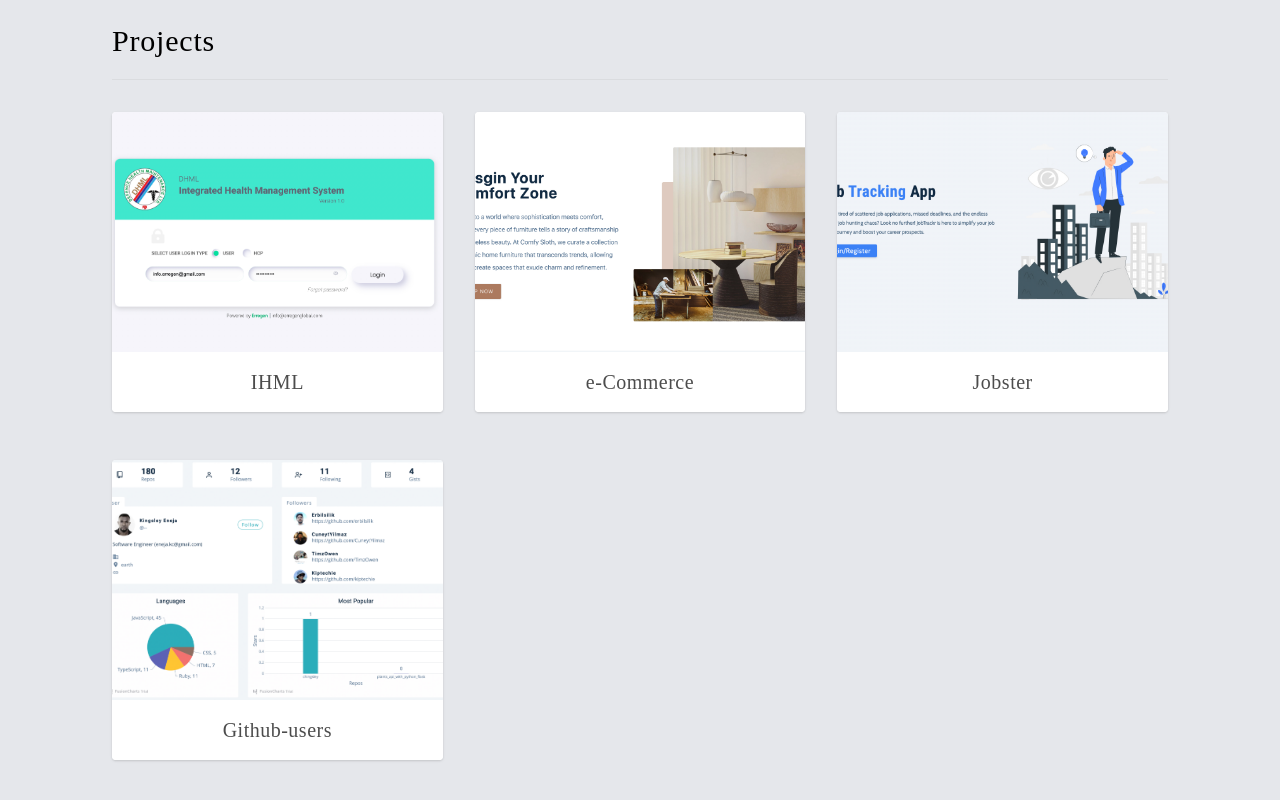
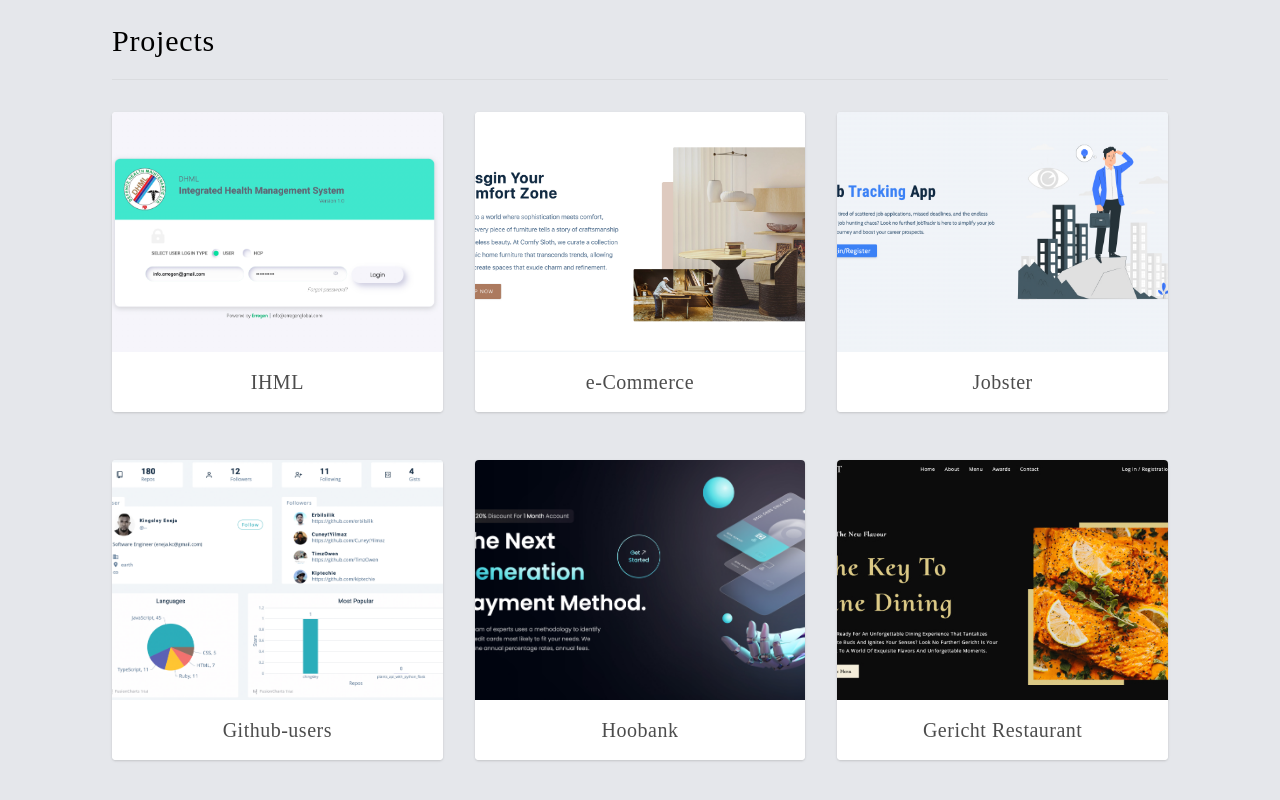
Before and after one commit to chingsley/portfolio_website_v4, a React (Create React App) app: page / in a window 1280 px wide. Shown: the part 1930-2730 px from the top of the page. Built offline with nearby package versions, Linux system fonts and the light colour scheme.

Commit message:
Add gericht and hoobank projects

```diff
--- a/src/data/projects.data.ts
+++ b/src/data/projects.data.ts
@@ -33,7 +33,22 @@ const projects = [
     type: 'advanced',
     order: 3
   },
-
+  {
+    id: nanoid(),
+    name: 'Hoobank',
+    image: require('../assets/img/hoobank.jpg'),
+    url: 'https://kc-hoobank-modern-business-website.netlify.app/',
+    type: 'advanced',
+    order: 3
+  },
+  {
+    id: nanoid(),
+    name: 'Gericht Restaurant',
+    image: require('../assets/img/gericht.jpg'),
+    url: 'https://kc-gericht-restaurant.netlify.app/',
+    type: 'advanced',
+    order: 3
+  },
 ];
 
 export default projects;
```
Also changed, not shown: src/assets/img/gericht.jpg (added), src/assets/img/hoobank.jpg (added).
